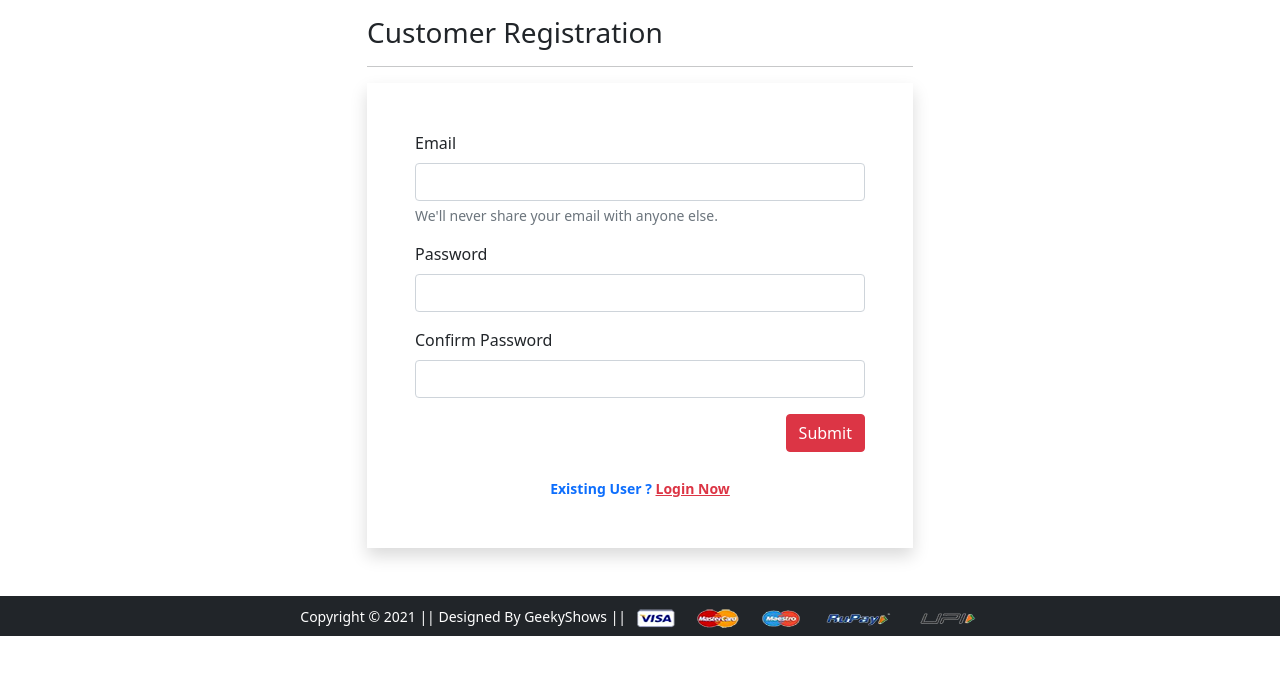
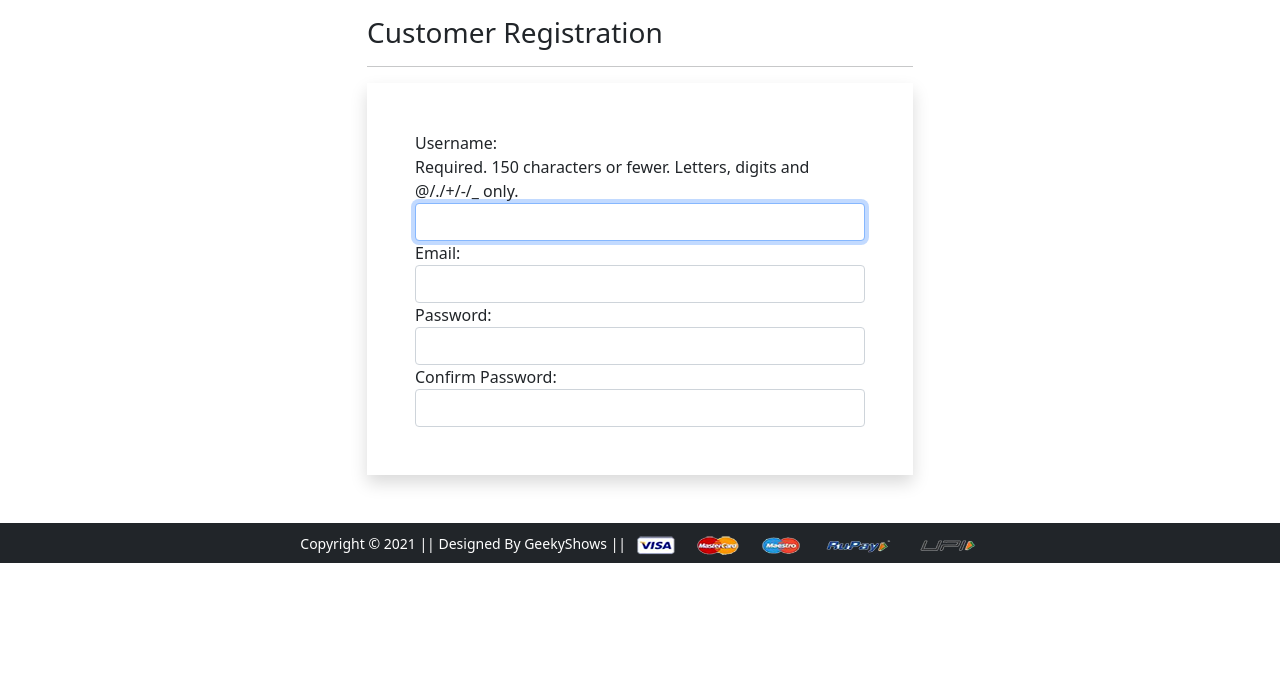
Before and after one commit to itsmepramila/Shoppinglyx-Ecommerce, a Django app: page /registration/ in a window 1280 px wide. Shown: the part 56-731 px from the top of the page. Run offline with Django 5.2, Linux system fonts and the light colour scheme; some libraries are stand-ins or nearby versions.

Commit message:
working on customer registration

```diff
--- /dev/null
+++ b/app/forms.py
@@ -0,0 +1,14 @@
+from django import forms
+from django.contrib.auth.forms import UserCreationForm
+from django.contrib.auth.models import User
+
+class CustomerRegistrationForm(UserCreationForm):
+    password1 = forms.CharField(label='Password', widget=forms.PasswordInput(attrs={'class': 'form-control'}))
+    password2 = forms.CharField(label='Confirm Password', widget=forms.PasswordInput(attrs={'class': 'form-control'}))
+    email = forms.CharField(required=True, widget=forms.EmailInput(attrs={'class': 'form-control'}))
+
+    class Meta:
+        model = User  # Use "=" instead of ":"
+        fields = ['username', 'email', 'password1', 'password2']
+        labels = {'email': 'Email'}
+        widgets = {'username': forms.TextInput(attrs={'class': 'form-control'})}
--- a/app/templates/app/customerregistration.html
+++ b/app/templates/app/customerregistration.html
@@ -9,30 +9,7 @@
    <hr>
 
    <form action="" method="post" novalidate class="shadow p-5">
-    <div class="mb-3">
-     <label for="inputEmail4" class="form-label">Email</label>
-     <input type="email" class="form-control" id="inputEmail4">
-     <div id="emailHelp" class="form-text">We'll never share your email with anyone else.</div>
-    </div>
-    <div class="mb-3">
-     <label for="inputPassword1" class="form-label">Password</label>
-     <input type="password" class="form-control" id="inputPassword1">
-    </div>
-    <div class="mb-3">
-     <label for="inputPassword2" class="form-label">Confirm Password</label>
-     <input type="password" class="form-control" id="inputPassword2">
-    </div>
-    <div class="text-end">
-     <button type="button" class="btn btn-danger">Submit</button>
-    </div>
-    <br>
-    <div class="text-center text-primary fw-bold"><small>Existing User ? <a href="{% url 'login' %}"
-       class="text-danger">Login Now</a> </small></div>
-    {% if form.non_field_errors %}
-    {% for error in form.non_field_errors %}
-    <p class="alert alert-danger my-3">{{error}}</p>
-    {% endfor %}
-    {% endif %}
+    {{form}}
    </form>
   </div>
  </div>
--- a/app/templates/app/mobile.html
+++ b/app/templates/app/mobile.html
@@ -15,12 +15,12 @@
                 <!-- Link to view displaying mobiles with brand 'Samsung' -->
                 <a href="{% url 'mobile' 'Samsung' %}" class="list-group-item list-group-item-action" aria-current="true">Samsung</a>
             </div>
-
             <!-- Side Bar for Mobile filter -->
         </div>
 
         <div class="col-sm-8">
             <div class="row">
+                {% for product in products %}
                     <div class="col-sm-4 text-center mb-4">
                         <a href="{% url 'product-detail' product.id %}" class="btn">
                             <div class="item">
@@ -29,14 +29,13 @@
                                 <div class="fw-bold">Rs. {{ product.discounted_price }}</div>
                                 <small class="fw-light text-decoration-line-through">
                                     {{ product.selling_price }}
-
                                 </small>
                             </div>
                         </a>
                     </div>
+                {% endfor %}
             </div>
         </div>
-
 
         <div class="col-sm-8 offset-sm-1">
             Mobile Product List
--- a/app/urls.py
+++ b/app/urls.py
@@ -12,6 +12,6 @@ urlpatterns = [
     path('mobile/', views.mobile, name='mobile'),
     path('mobile/<slug:data>', views.mobile, name='mobiledata'),
     path('login/', views.login, name='login'),
-    path('registration/', views.customerregistration, name='customerregistration'),
+    path('registration/', views.CustomerRegistrationView.as_view(), name='customerregistration'),
     path('checkout/', views.checkout, name='checkout'),
 ]
--- a/app/views.py
+++ b/app/views.py
@@ -1,6 +1,7 @@
 from django.shortcuts import render
 from django.views import View
 from app.models import Customer, Product, Cart, OrderPlaced
+from app.forms import CustomerRegistrationForm
 # def home(request):
 #  return render(request, 'app/home.html')
 
@@ -16,7 +17,6 @@ class ProductDetailView(View):
     def get(self, request, pk):
         product=Product.objects.get(pk=pk)
         return render(request, 'app/productdetail.html', {'product':product})
-
 
 def product_detail(request):
  return render(request, 'app/productdetail.html')
@@ -51,8 +51,20 @@ def mobile(request, data=None):
 def login(request):
  return render(request, 'app/login.html')
 
-def customerregistration(request):
- return render(request, 'app/customerregistration.html')
+# def customerregistration(request):
+#  return render(request, 'app/customerregistration.html')
+
+class CustomerRegistrationView(View):
+    def get(self, request):
+        form=CustomerRegistrationForm
+        return render(request, 'app/customerregistration.html', {'form':form})
+
+    def post(self, request):
+        form=CustomerRegistrationForm(request.POST)
+        if form.is_valid():
+            form.save()
+        return render(request, 'app/customerregistration.html', {'form':form})
+
 
 def checkout(request):
  return render(request, 'app/checkout.html')
```
Also changed, not shown: db.sqlite3. Lines whose indentation alone changed are shown as unchanged.
